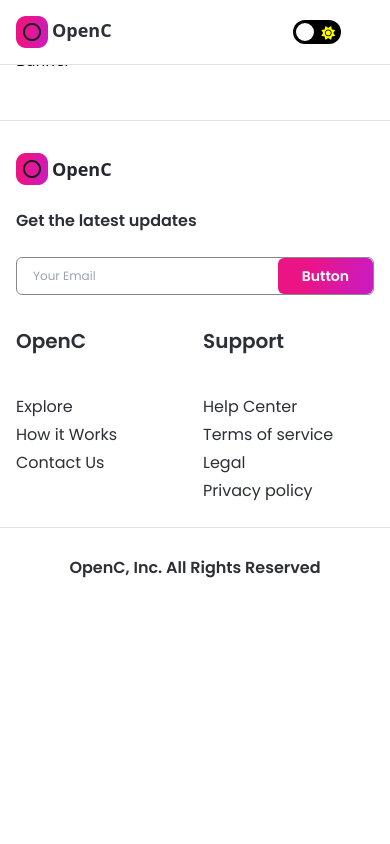
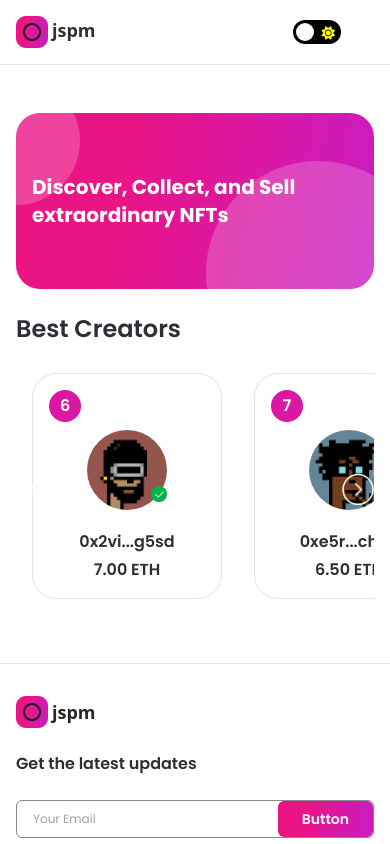
Before and after one commit to shubh-ummm/Blockchain-NFT-Marketplace, a Next.js app: page / in a window 390 px wide. Shown: the top 844 px of the page. Built offline with nearby package versions, Linux system fonts and the light colour scheme.

Commit message:
Complete Best Creators Section

```diff
--- a/components/Banner.jsx
+++ b/components/Banner.jsx
@@ -1,9 +1,15 @@
-import React from 'react'
+const Banner = ({ name, childStyles, parentStyles }) => (
+  <div
+    className={`relative w-full flex items-center z-0 overflow-hidden nft-gradient ${parentStyles}`}
+  >
+    <p
+      className={`font-bold text-5xl text-white font-poppins leading-70 ${childStyles}`}
+    >
+      {name}
+    </p>
+    <div className="absolute w-48 h-48 sm:w-32 sm:h-32 rounded-full -top-9 -left-16 -z-5 white-bg" />
+    <div className="absolute w-72 h-72 sm:w-56 sm:h-56 rounded-full -bottom-24 -right-14 -z-5 white-bg" />
+  </div>
+);
 
-const Banner = () => {
-  return (
-    <div>Banner</div>
-  )
-}
-
-export default Banner
+export default Banner;
--- /dev/null
+++ b/components/CreatorCard.jsx
@@ -0,0 +1,40 @@
+import React from "react";
+import Image from "next/image";
+
+import images from "../assets";
+
+const CreatorCard = ({ rank, creatorImage, creatorName, creatorEths }) => (
+  <div className="min-w-190 minlg:min-w-240 dark:bg-nft-black-3 bg-white border dark:border-nft-black-3 border-nft-gray-1 rounded-3xl flex flex-col p-4 m-4">
+    <div className="w-8 h-8 minlg:w-10 minlg:h-10 bg-nft-red-violet flexCenter rounded-full">
+      <p className="font-poppins text-white font-semibold text-base minlg:text-lg">
+        {rank}
+      </p>
+    </div>
+    <div className="my-2 flex justify-center">
+      <div className="relative w-20 h-20 minlg:w-28 minlg:h-28">
+        <Image
+          src={creatorImage}
+          layout="fill"
+          objectFit="cover"
+          alt="creatorName"
+          className="rounded-full"
+        />
+
+        <div className="absolute w-4 h-4 minlg:w-7 minlg:h-7 bottom-2 -right-0">
+          <Image
+            src={images.tick}
+            layout="fill"
+            objectFit="contain"
+            alt="tick"
+          />
+        </div>
+      </div>
+    </div>
+    <div className="mt-3 minlg:mt-7 text-center flexCenter flex-col">
+        <p className="font-poppins dark:text-white text-nft-black-1 font-semibold text-base">{creatorName}</p>
+        <p className="mt-1 font-poppins dark:text-white text-nft-black-1 font-semibold text-base">{creatorEths.toFixed(2)}<span> ETH</span> </p>
+    </div>
+  </div>
+);
+
+export default CreatorCard;
--- a/components/Footer.jsx
+++ b/components/Footer.jsx
@@ -20,7 +20,7 @@
         <div className="flexStart flex-1 flex-col">
           <div className="flexCenter cursor-pointer">
             <Image src={images.logo02} objectFit="contain" width={32} height={32} alt="logo" />
-            <p className=" dark:text-white text-nft-dark font-semibold text-lg ml-1">OpenC</p>
+            <p className=" dark:text-white text-nft-dark font-semibold text-lg ml-1">jspm</p>
           </div>
           <p className="font-poppins dark:text-white text-nft-black-1 font-semibold text-base mt-6">Get the latest updates</p>
           <div className="flexBetween md:w-full minlg:w-557 w-357 mt-6 dark:bg-nft-black-2 bg-white border dark:border-nft-black-2 border-nft-gray-2 rounded-md">
@@ -36,14 +36,14 @@
         </div>
 
         <div className="flex-1 flexBetweenStart flex-wrap ml-10 md:ml-0 md:mt-8">
-          <FooterLinks heading="OpenC" items={['Explore', 'How it Works', 'Contact Us']} />
+          <FooterLinks heading="jspm" items={['Explore', 'How it Works', 'Contact Us']} />
           <FooterLinks heading="Support" items={['Help Center', 'Terms of service', 'Legal', 'Privacy policy']} extraClasses="ml-4" />
         </div>
       </div>
 
       <div className="flexCenter w-full mt-5 border-t dark:border-nft-black-1 border-nft-gray-1 sm:px-4 px-16">
         <div className="flexBetween flex-row w-full minmd:w-4/5 sm:flex-col mt-7">
-          <p className="font-poppins dark:text-white text-nft-black-1 font-semibold text-base">OpenC, Inc. All Rights Reserved</p>
+          <p className="font-poppins dark:text-white text-nft-black-1 font-semibold text-base">jspm, Inc. All Rights Reserved</p>
           <div className="flex flex-row sm:mt-4">
             {[images.instagram, images.twitter, images.telegram, images.discord].map((image, index) => (
               <div className="mx-2 cursor-pointer" key={`image ${index}`}>
--- a/components/Index.js
+++ b/components/Index.js
@@ -2,5 +2,6 @@
 import Footer from './Footer';
 import Button from './Button';
 import Banner from './Banner';
+import CreatorCard from './CreatorCard';
 
-export { Navbar, Footer, Button, Banner };
+export { Navbar, Footer, Button, Banner, CreatorCard };
--- a/components/Navbar.jsx
+++ b/components/Navbar.jsx
@@ -102,7 +102,7 @@
               alt="logo"
             />
             <p className=" dark:text-white text-nft-black-1 font-semibold text-lg ml-1">
-              OpenC
+              jspm
             </p>
           </div>
         </Link>
@@ -122,7 +122,7 @@
               alt="logo"
             />
             <p className=" dark:text-white text-nft-black-1 font-semibold text-lg ml-1">
-              OpenC
+              jspm
             </p>
           </div>
         </Link>
--- a/pages/_app.js
+++ b/pages/_app.js
@@ -1,4 +1,3 @@
-
 import Script from "next/script";
 import { ThemeProvider } from "next-themes";
 
@@ -9,7 +8,9 @@
   <ThemeProvider attribute="class">
     <div className="dark:bg-nft-dark bg-white min-h-screen">
       <Navbar />
-      <Component {...pageProps} />
+      <div className="pt-65">
+        <Component {...pageProps} />
+      </div>
       <Footer />
     </div>
     <Script
--- a/pages/index.js
+++ b/pages/index.js
@@ -1,11 +1,109 @@
-import Banner from '../components/Banner';
+import { useState, useEffect, useRef } from "react";
+import Image from "next/image";
+import { useTheme } from "next-themes";
+import Banner from "../components/Banner";
+import CreatorCard from "../components/CreatorCard";
 
-const Home = () => (
-  <div className="flex justify-center sm:px-4 p-12">
-    <div className="w-full minmd:w-4/5">
-      <Banner />
+import images from "../assets";
+import { makeId } from "../utils/makeId";
+
+const Home = () => {
+  const [hideButtons, setHideButtons] = useState(false);
+  const { theme } = useTheme();
+  const parentRef = useRef(null);
+  const scrollRef = useRef(null);
+
+  const handleScroll = (direction) => {
+    const { current } = scrollRef;
+    const scrollAmount = window.innerWidth > 1800 ? 270 : 210;
+
+    if (direction === "left") {
+      current.scrollLeft -= scrollAmount;
+    } else {
+      current.scrollLeft += scrollAmount;
+    }
+  };
+
+  const isScrollable = () => {
+    const { current } = scrollRef;
+    const { current: parent } = parentRef;
+
+    if (current?.scrollWidth >= parent?.offsetWidth) {
+      setHideButtons(false);
+    } else {
+      setHideButtons(true);
+    }
+  };
+
+  useEffect(() => {
+    isScrollable();
+    window.addEventListener('resize', isScrollable);
+
+    return () => {
+      window.removeEventListener('resize', isScrollable);
+    };
+  });
+
+  return (
+    <div className="flex justify-center sm:px-4 p-12">
+      <div className="w-full minmd:w-4/5">
+        <Banner
+          name="Discover, Collect, and Sell extraordinary NFTs"
+          childStyles="md:text-4xl sm:text-2xl xs:text-xl text-left"
+          parentStyles="justify-start mb-6 h-72 sm:h-60 p-12 xs:p-4 xs:h-44 rounded-3xl"
+        />
+        <div>
+          <h1 className="font-poppins dark:text-white text-nft-black-1 text-2xl minlg:text-4xl font-semibold ml-4 xs:ml-0">
+            Best Creators
+          </h1>
+          <div className="relative flex-1 max-w-full flex mt-3" ref={parentRef}>
+            <div
+              className="flex flex-row w-max overflow-x-scroll no-scrollbar select-none"
+              ref={scrollRef}
+            >
+              {[6, 7, 8, 9, 10].map((i) => (
+                <CreatorCard
+                  key={`creator-${i}`}
+                  rank={i}
+                  creatorImage={images[`creator${i}`]}
+                  creatorName={`0x${makeId(3)}...${makeId(4)}`}
+                  creatorEths={10 - i * 0.5}
+                />
+              ))}
+              {!hideButtons && (
+                <>
+                  <div
+                    onClick={() => handleScroll("left")}
+                    className="absolute w-8 h-8 minlg:w-12 minlg:h-12 top-45 cursor-pointer left-0"
+                  >
+                    <Image
+                      src={images.left}
+                      layout="fill"
+                      objectFit="contain"
+                      alt="left_arrow"
+                      className={theme === "light" && "filter invert"}
+                    />
+                  </div>
+                  <div
+                    onClick={() => handleScroll("right")}
+                    className="absolute w-8 h-8 minlg:w-12 minlg:h-12 top-45 cursor-pointer right-0"
+                  >
+                    <Image
+                      src={images.right}
+                      layout="fill"
+                      objectFit="contain"
+                      alt="right_arrow"
+                      className={theme === "light" && "filter invert"}
+                    />
+                  </div>
+                </>
+              )}
+            </div>
+          </div>
+        </div>
+      </div>
     </div>
-  </div>
-);
+  );
+};
 
 export default Home;
--- /dev/null
+++ b/utils/makeId.js
@@ -0,0 +1,11 @@
+export const makeId = (length) => {
+  let result = '';
+
+  const characters = 'abcdefghijklmnopqrstuvwxyz0123456789';
+  const charactersLength = characters.length;
+
+  for (let i = 0; i < length; i += 1) {
+    result += characters.charAt(Math.floor(Math.random() * charactersLength));
+  }
+  return result;
+};
```
